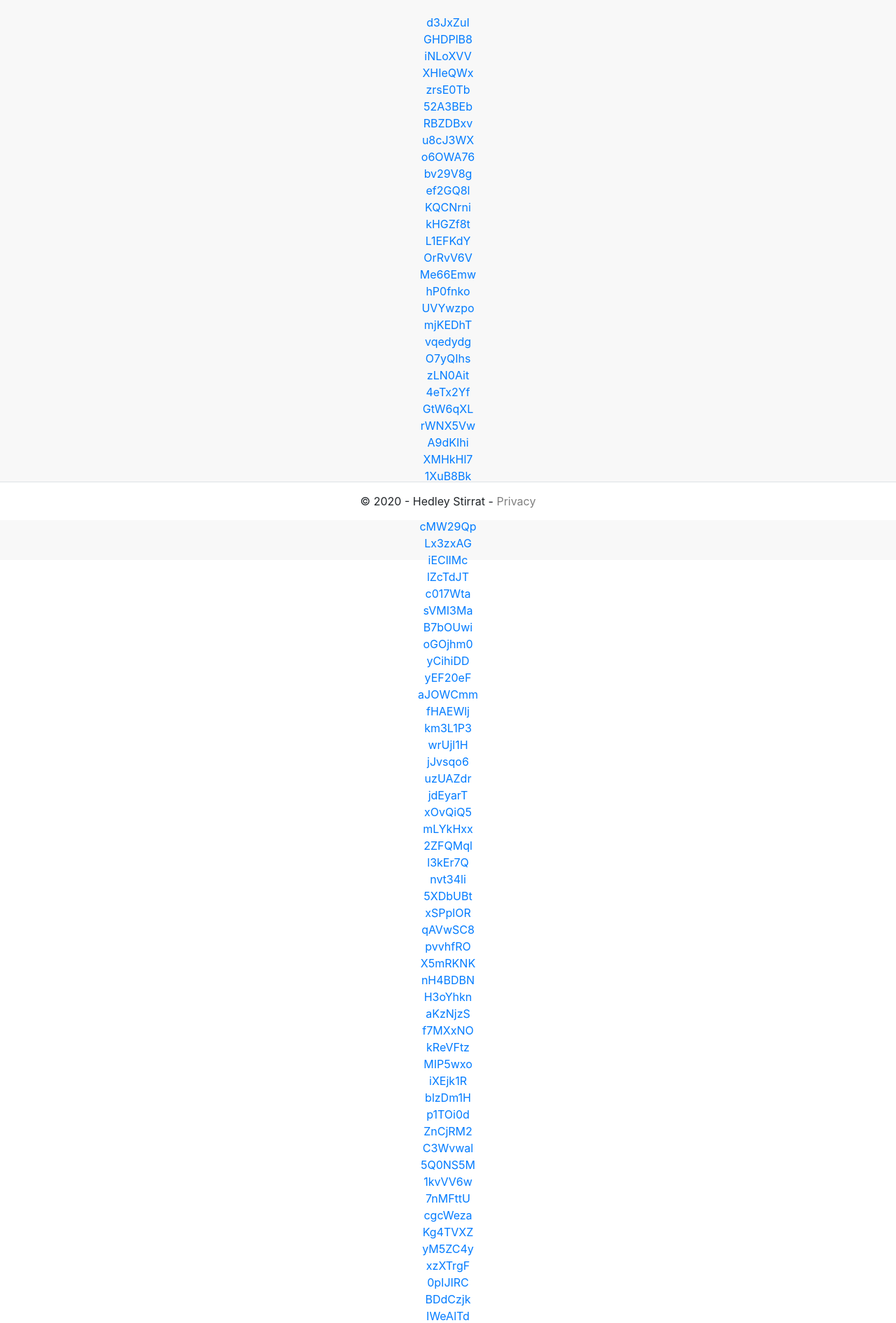
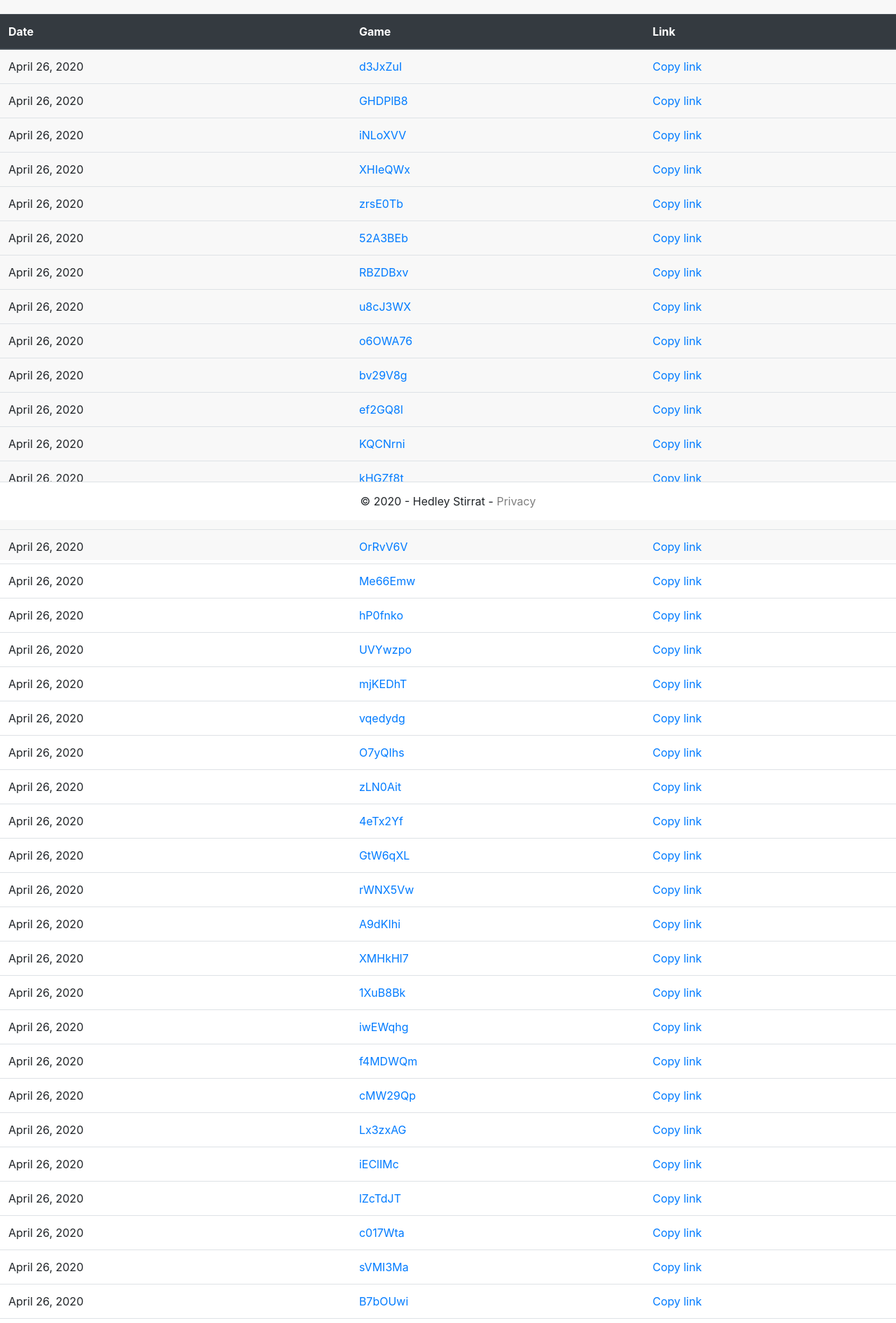
Before and after one commit to heds1/ScoreStuff, a Django app: page /games/ in a window 1280 px wide. Shown: the part 57-1947 px from the top of the page at 70% size. Run offline with Django 3.2, Linux system fonts and the light colour scheme; a user stored in the database is signed in; data comes from the database, SQL or seed files in the repository; both versions use the stored data as it was after the commit; some libraries are stand-ins or nearby versions.

Commit message:
initial work at adding copy-link functionality to gameview

```diff
--- a/project/scorer/models.py
+++ b/project/scorer/models.py
@@ -21,6 +21,10 @@
         related_name="organizer",
         default=1, # default to admin
         on_delete=models.CASCADE)
+    date = models.DateField(auto_now=True)
+
+    def get_absolute_url(self):
+        return "/game/%i" % self.slug
 
     # def __init__(self, *args, **kwargs):
     #     self.request = kwargs.pop('request', None)
--- a/project/static/pages/style.css
+++ b/project/static/pages/style.css
@@ -98,18 +98,23 @@
     padding-top: 20px;
 }
 
-@media (min-width: 760px) and (max-width:1199px) {
-    .main {
+/* @media (min-width: 760px) and (max-width:1199px) {
+    body {
         padding-left: 10%;
         padding-right: 10%;
     }
 }
 
 @media (min-width: 1200px) {
-    .main {
+    body {
         padding-left: 20%;
         padding-right: 20%;
     }
+} */
+
+/* hide email/password label on login form */
+label {
+    display:none;
 }
 
 .main {
--- a/project/templates/pages/games.html
+++ b/project/templates/pages/games.html
@@ -3,8 +3,63 @@
 
 {% block content %}
 
-{% for game in games %}
-    <a href="{% url 'game' game.slug %}">{{ game.slug }}</a>
-{% endfor %}
+<script type="text/javascript">
+    function myFunction() {
+        /* Get the text field */
+        var copyText = document.getElementById("myInput");
+
+        /* Unhide it so we can copy */
+        copyText.type ='text'
+
+        /* Select the text field */
+        copyText.select();
+        copyText.setSelectionRange(0, 99999); /*For mobile devices*/
+
+        /* Copy the text inside the text field */
+        document.execCommand("copy");
+
+        /* Hide it again */
+        copyText.type ='hidden'
+
+        /* Alert the copied text */
+        alert("Copied the text: " + copyText.value);
+        }
+</script>
+
+<div class="table-responsive">
+    <table class="table table-striped table-hover">
+        <thead class="thead-dark">
+            <tr>
+                <th>
+                    Date
+                </th>
+                <th>
+                    Game
+                </th>
+                <th>
+                    Link
+                </th>
+            </tr>
+            {% for game in games %}
+            <tr>
+                <td>
+                    {{ game.date }}
+                </td>
+                <td>
+                    <a href="{% url 'game' game.slug %}">{{ game.slug }}</a>
+                </td>
+                <td>
+                    <input type="hidden" value="https://www.scorestuff.nz{{game.get_absolute_url}}" id="myInput">
+                    <a href="#" onclick="myFunction()">Copy link</a>
+
+                </td>
+            </tr>
+
+            {% endfor %}
+        </thead>
+    </table>
+</div>
+
+
 
 {% endblock content %}
```
Also changed, not shown: project/db.sqlite3, project/scorer/migrations/0005_game_date.py (added).
